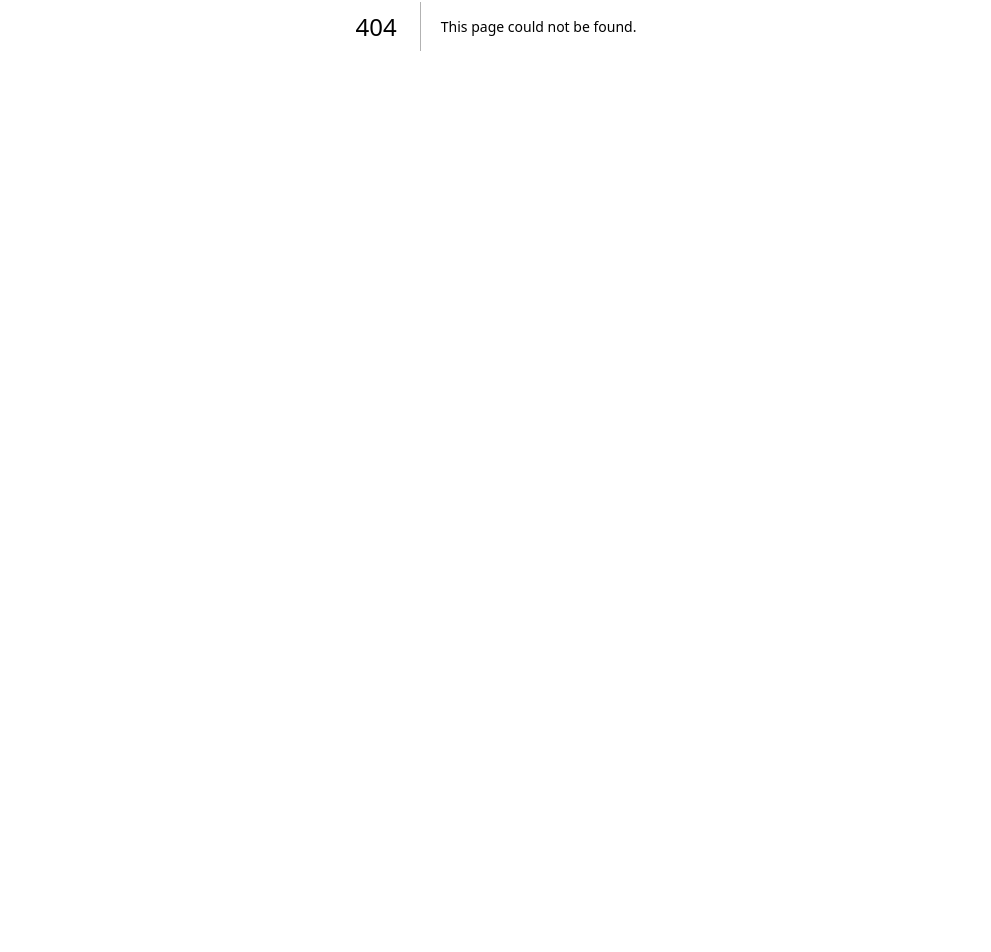
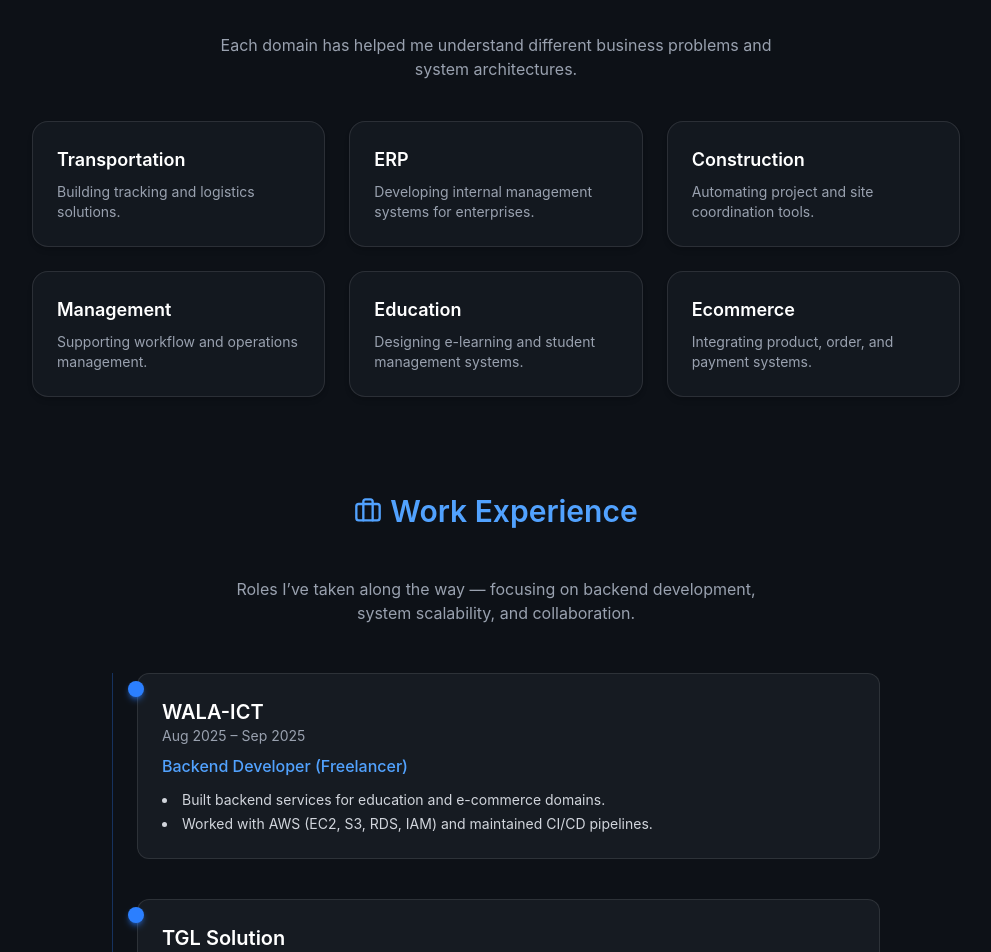
Before and after one commit to chaowei216/Portfolio, a Next.js app: page /experience in a window 1280 px wide. Before the commit this address had no page. Shown: the part 422-1374 px from the top of the page, without its empty margins (144-1135 px from the left). Before the commit the page ends 896 px from the top, so only its background shows below. Built offline with nearby package versions, Linux system fonts and the light colour scheme.

Commit message:
experience section

```diff
--- /dev/null
+++ b/src/app/experience/page.tsx
@@ -0,0 +1,154 @@
+'use client'
+
+import { motion } from 'framer-motion'
+import { Briefcase, Layers } from 'lucide-react'
+
+export default function ExperiencePage() {
+  const fadeUp = {
+    hidden: { opacity: 0, y: 40 },
+    visible: { opacity: 1, y: 0 },
+  }
+
+  const domains = [
+    { name: 'Transportation', desc: 'Building tracking and logistics solutions.' },
+    { name: 'ERP', desc: 'Developing internal management systems for enterprises.' },
+    { name: 'Construction', desc: 'Automating project and site coordination tools.' },
+    { name: 'Management', desc: 'Supporting workflow and operations management.' },
+    { name: 'Education', desc: 'Designing e-learning and student management systems.' },
+    { name: 'Ecommerce', desc: 'Integrating product, order, and payment systems.' },
+  ]
+
+  const experiences = [
+    {
+      company: 'WALA-ICT',
+      time: 'Aug 2025 – Sep 2025',
+      position: 'Backend Developer (Freelancer)',
+      responsibilities: [
+        'Built backend services for education and e-commerce domains.',
+        'Worked with AWS (EC2, S3, RDS, IAM) and maintained CI/CD pipelines.',
+      ],
+    },
+    {
+      company: 'TGL Solution',
+      time: 'Mar 2025 – Aug 2025',
+      position: 'Software Developer',
+      responsibilities: [
+        'Contributed to large-scale ERP systems (TMS, HRM, Finance, Project Management, etc.) built with microservice architecture.',
+        'Acted as PIC for several backend services and collaborated on construction-related projects for Japanese and Vietnamese clients.',
+      ],
+    },
+    {
+      company: 'FPT Software',
+      time: 'Jan 2024 – Sep 2024',
+      position: 'Backend Developer',
+      responsibilities: [
+        'Developed REST APIs for a train system management platform for Japanese clients.',
+        'Improved system reliability with real-time monitoring and robust error handling.',
+      ],
+    },
+  ]
+
+  return (
+    <div className="pt-24 pb-16 mx-auto max-w-5xl px-6 text-center space-y-24">
+      {/* 🧭 Page Header */}
+      <motion.section
+        variants={fadeUp}
+        initial="hidden"
+        animate="visible"
+        transition={{ duration: 0.6 }}
+        className="space-y-4"
+      >
+        <h1 className="text-4xl sm:text-5xl font-bold text-white flex justify-center items-center gap-3">
+          <Briefcase className="text-blue-400 w-9 h-9" />
+          My <span className="text-blue-400">Experience</span>
+        </h1>
+        <p className="text-gray-400 max-w-2xl mx-auto text-lg">
+          A journey of growth across multiple domains — learning how software brings real-world
+          processes to life.
+        </p>
+        <div className="mx-auto mt-3 w-24 h-[3px] bg-gradient-to-r from-transparent via-blue-500 to-transparent rounded-full"></div>
+      </motion.section>
+
+      {/* 🧩 Domain Section */}
+      <motion.section
+        variants={fadeUp}
+        initial="hidden"
+        whileInView="visible"
+        viewport={{ once: true }}
+        transition={{ duration: 0.6 }}
+        className="space-y-10"
+      >
+        <h2 className="text-3xl font-semibold text-blue-400 flex justify-center items-center gap-2">
+          <Layers className="w-7 h-7 text-blue-400" /> Domains I’ve Worked In
+        </h2>
+        <p className="text-gray-400 max-w-xl mx-auto">
+          Each domain has helped me understand different business problems and system architectures.
+        </p>
+
+        {/* Domain Card Grid */}
+        <div className="grid sm:grid-cols-2 md:grid-cols-3 gap-6 mt-10">
+          {domains.map((d, i) => (
+            <motion.div
+              key={d.name}
+              variants={fadeUp}
+              whileHover={{ scale: 1.04, y: -4 }}
+              transition={{ delay: i * 0.05 }}
+              className="rounded-2xl bg-[#161b22]/80 border border-white/10 p-6 shadow-md hover:shadow-blue-500/20 transition group text-left"
+            >
+              <h3 className="text-lg font-semibold text-white group-hover:text-blue-400 transition">
+                {d.name}
+              </h3>
+              <p className="text-sm text-gray-400 mt-2">{d.desc}</p>
+            </motion.div>
+          ))}
+        </div>
+      </motion.section>
+
+      {/* 💼 Work Experience Section */}
+      <motion.section
+        variants={fadeUp}
+        initial="hidden"
+        whileInView="visible"
+        viewport={{ once: true }}
+        transition={{ duration: 0.6 }}
+        className="space-y-12"
+      >
+        <h2 className="text-3xl font-semibold text-blue-400 flex justify-center items-center gap-2">
+          <Briefcase className="w-7 h-7 text-blue-400" /> Work Experience
+        </h2>
+        <p className="text-gray-400 max-w-xl mx-auto">
+          Roles I’ve taken along the way — focusing on backend development, system scalability, and
+          collaboration.
+        </p>
+
+        <div className="relative border-l border-blue-500/30 pl-6 space-y-10 text-left max-w-3xl mx-auto">
+          {experiences.map((exp, index) => (
+            <motion.div
+              key={index}
+              variants={fadeUp}
+              initial="hidden"
+              whileInView="visible"
+              viewport={{ once: true }}
+              transition={{ duration: 0.5, delay: index * 0.1 }}
+              className="relative"
+            >
+              {/* Timeline dot */}
+              <span className="absolute -left-[9px] top-2 w-4 h-4 bg-blue-500 rounded-full shadow-md shadow-blue-500/50" />
+
+              <div className="bg-[#161b22] rounded-xl p-6 border border-white/10 hover:border-blue-400/40 transition">
+                <h3 className="text-xl font-semibold text-white">{exp.company}</h3>
+                <p className="text-sm text-gray-400 mb-2">{exp.time}</p>
+                <p className="text-blue-400 font-medium mb-3">{exp.position}</p>
+                <ul className="list-disc list-inside space-y-1 text-gray-300 text-sm">
+                  {exp.responsibilities.map((task, i) => (
+                    <li key={i}>{task}</li>
+                  ))}
+                </ul>
+              </div>
+            </motion.div>
+          ))}
+        </div>
+      </motion.section>
+    </div>
+  )
+}
```
